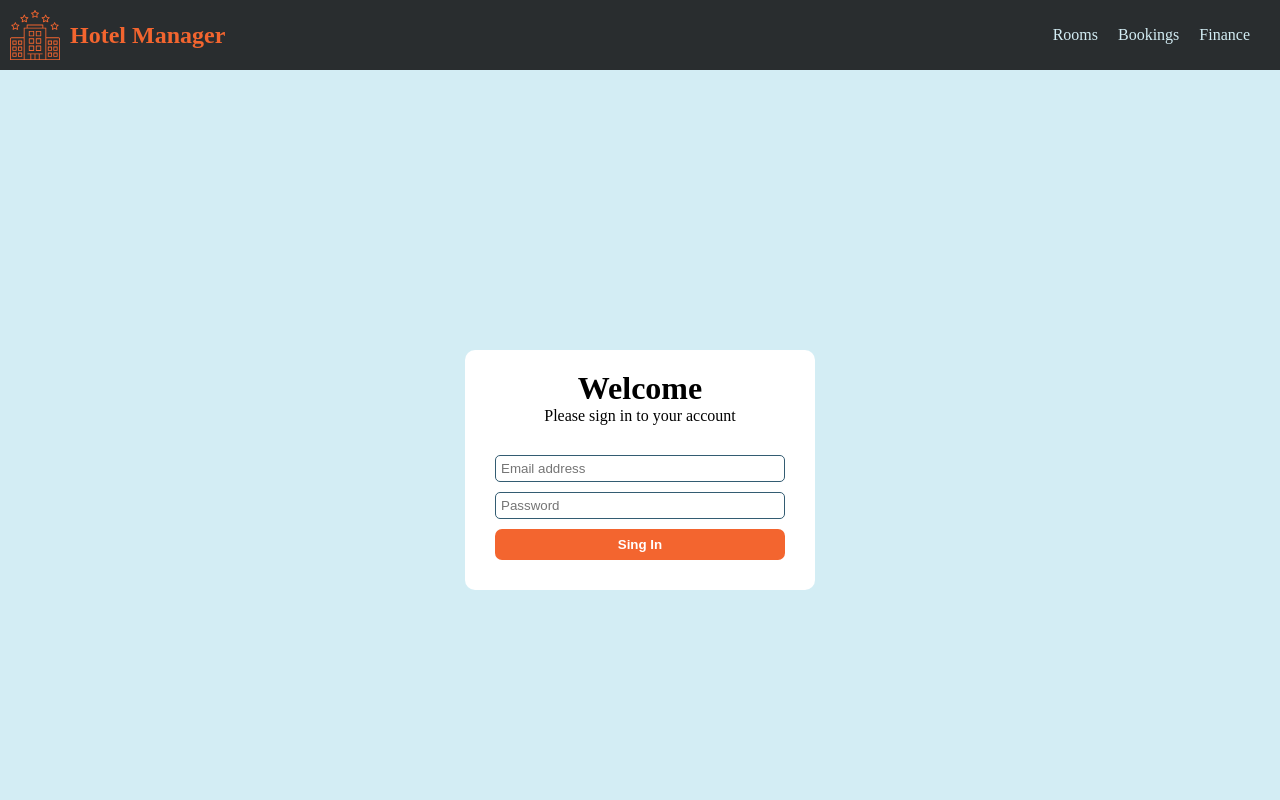
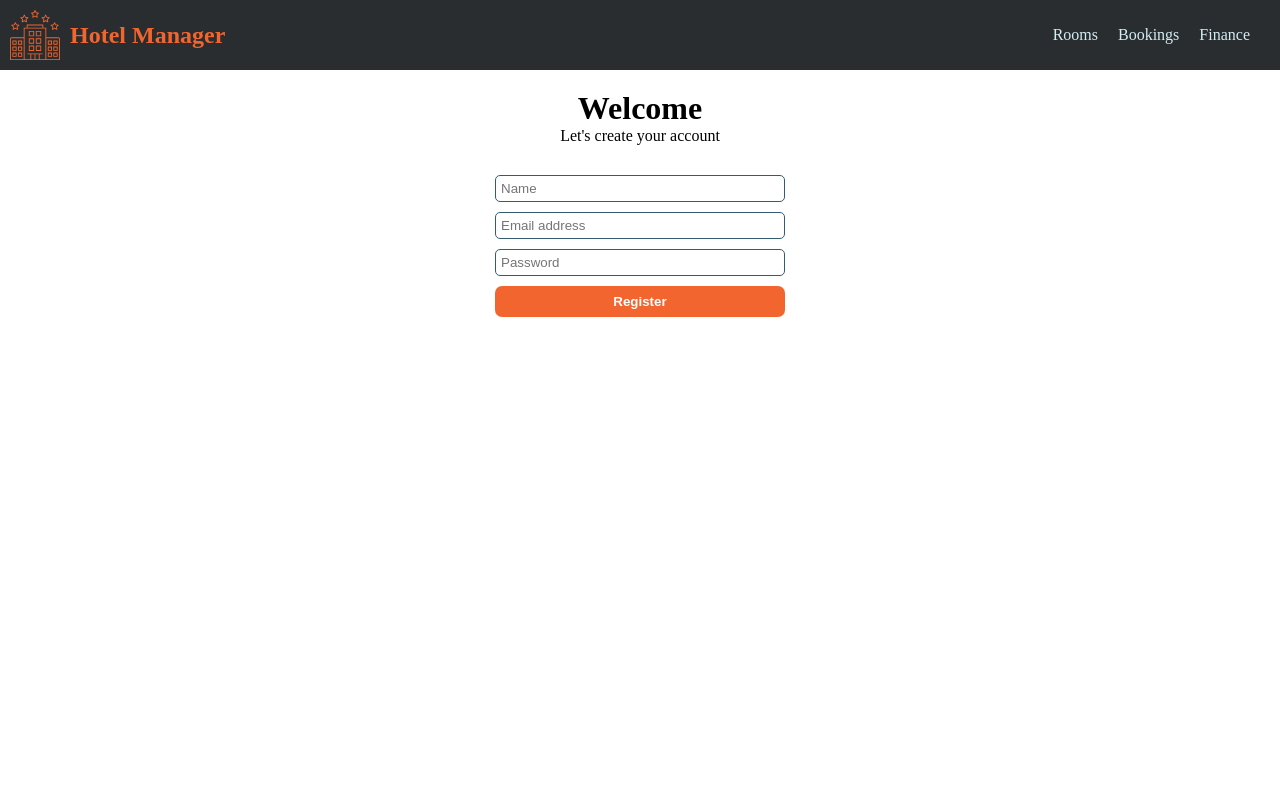
Before and after one commit to joaoromario/project1-frontend, a React (Vite) app: page / in a window 1280 px wide. Shown: the top 800 px of the page. Built offline with nearby package versions, Linux system fonts and the light colour scheme.

Commit message:
register page

```diff
--- a/package.json
+++ b/package.json
@@ -11,7 +11,8 @@
   },
   "dependencies": {
     "react": "^18.3.1",
-    "react-dom": "^18.3.1"
+    "react-dom": "^18.3.1",
+    "react-router-dom": "^6.26.1"
   },
   "devDependencies": {
     "@eslint/js": "^9.9.0",
--- a/src/App.tsx
+++ b/src/App.tsx
@@ -1,14 +1,16 @@
 import "./App.scss";
 import { Navbar } from "./components/Navbar/Navbar";
 import { Login } from "./pages/loginPage/login";
+import { Register } from "./pages/registerPage/Register";
 import { Reservation } from "./pages/Reservation/Reservation";
 
 function App() {
   return (
     <>
       <Navbar />
-      <Login />
-      <Reservation />
+      {/* <Login /> */}
+      {/* <Reservation /> */}
+      <Register />
     </>
   );
 }
--- /dev/null
+++ b/src/pages/registerPage/Register.tsx
@@ -0,0 +1,31 @@
+import { Panel } from "../../components/Panel/Panel";
+import { Button } from "../../components/Button/Button";
+
+import "./Register.scss";
+
+import React from "react";
+
+const BASE_CLASS = "register";
+
+export function Register() {
+  return (
+    <div className={BASE_CLASS}>
+      <Panel
+        header={
+          <>
+            <h1>Welcome</h1>
+            <p>Let's create your account</p>
+          </>
+        }
+        children={
+          <form action="post">
+            <input type="text" placeholder="Name" />
+            <input type="email" placeholder="Email address" />
+            <input type="password" placeholder="Password" />
+            <Button text="Register" />
+          </form>
+        }
+      />
+    </div>
+  );
+}
```
Also changed, not shown: src/pages/registerPage/Register.scss (added), 1 other file (tests, documents, lock files or other folders).
